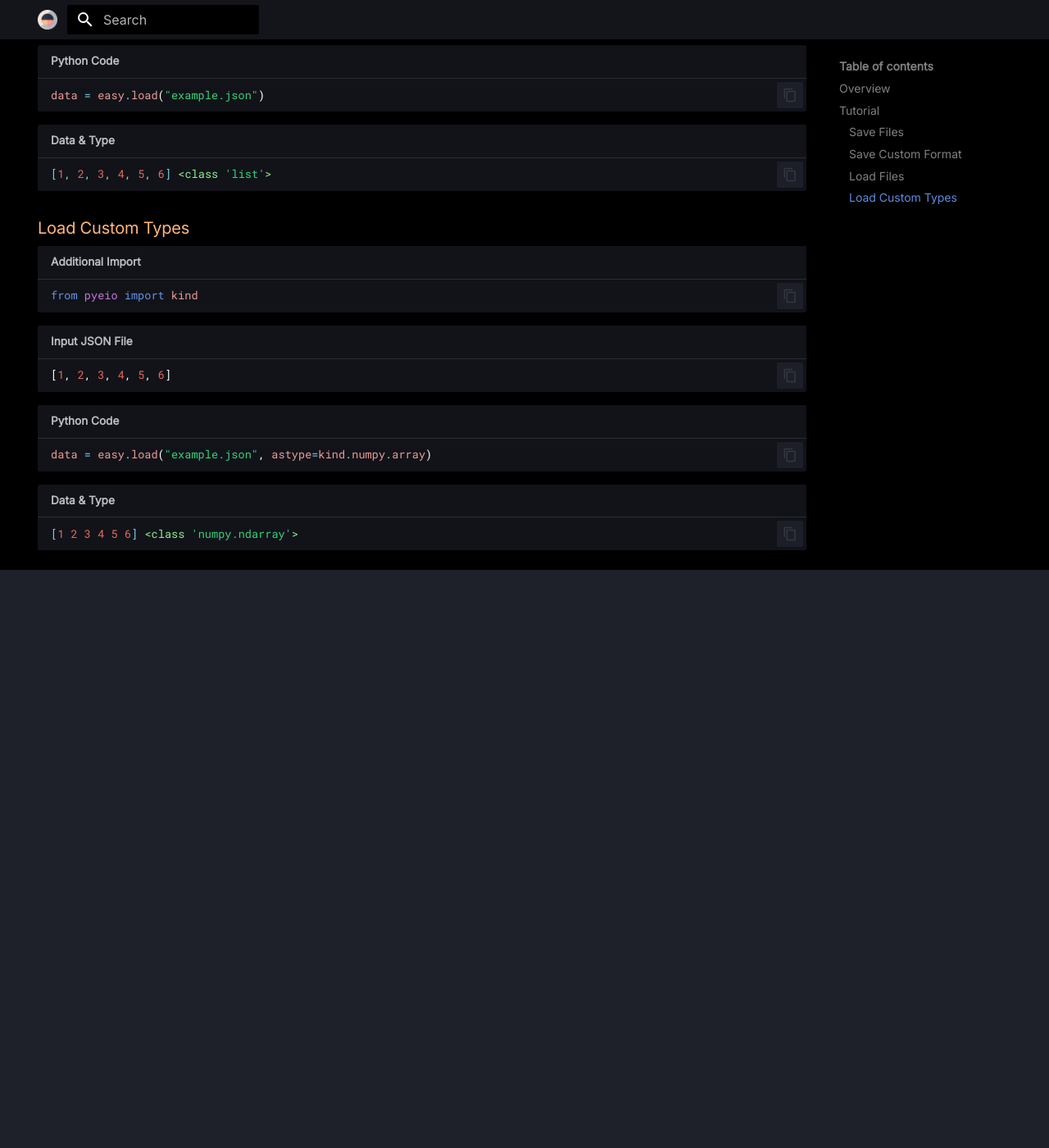
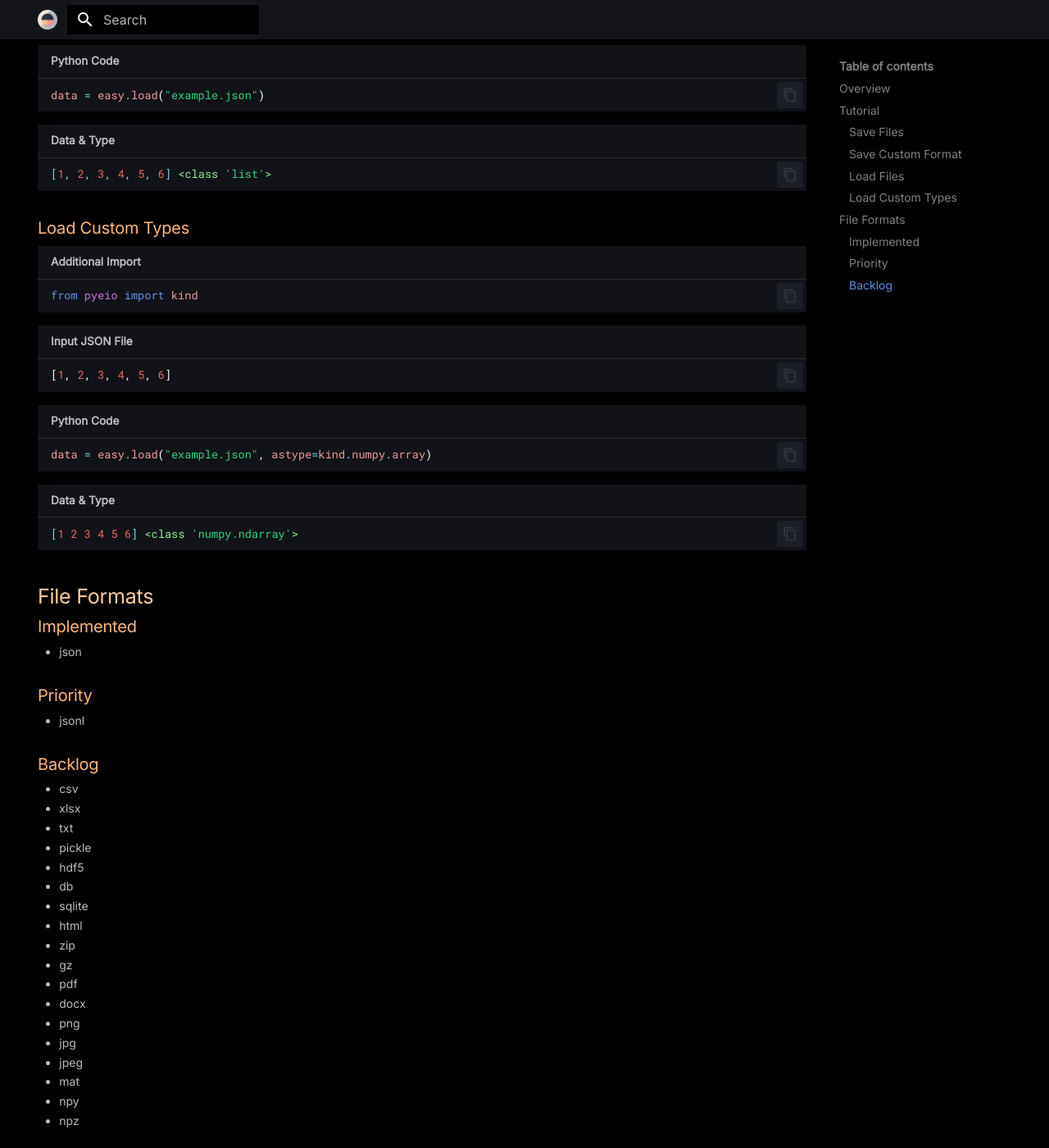
Before and after one commit to harttraveller/pyeio, an MkDocs documentation site: the page built from docs/index.md, in a window 1280 px wide and 1400 px high, scrolled down 1830 px. Shown: the whole window at 82% size. Built offline with MkDocs 1.6.1 and Material for MkDocs 9.7.7, drawn with Linux system fonts in a browser that asks for light colours; before the commit the page ends 2525 px from its top, so only the background shows below that.

Commit message:
docs/index: update

````diff
--- a/docs/index.md
+++ b/docs/index.md
@@ -131,3 +131,31 @@ data = easy.load("example.json", astype=kind.numpy.array)
 ```bash title="Data & Type"
 [1 2 3 4 5 6] <class 'numpy.ndarray'>
 ```
+
+## File Formats
+### Implemented
+- json
+
+### Priority
+- jsonl
+
+
+### Backlog
+- csv
+- xlsx
+- txt
+- pickle
+- hdf5
+- db
+- sqlite
+- html
+- zip
+- gz
+- pdf
+- docx
+- png
+- jpg
+- jpeg
+- mat
+- npy
+- npz
````
